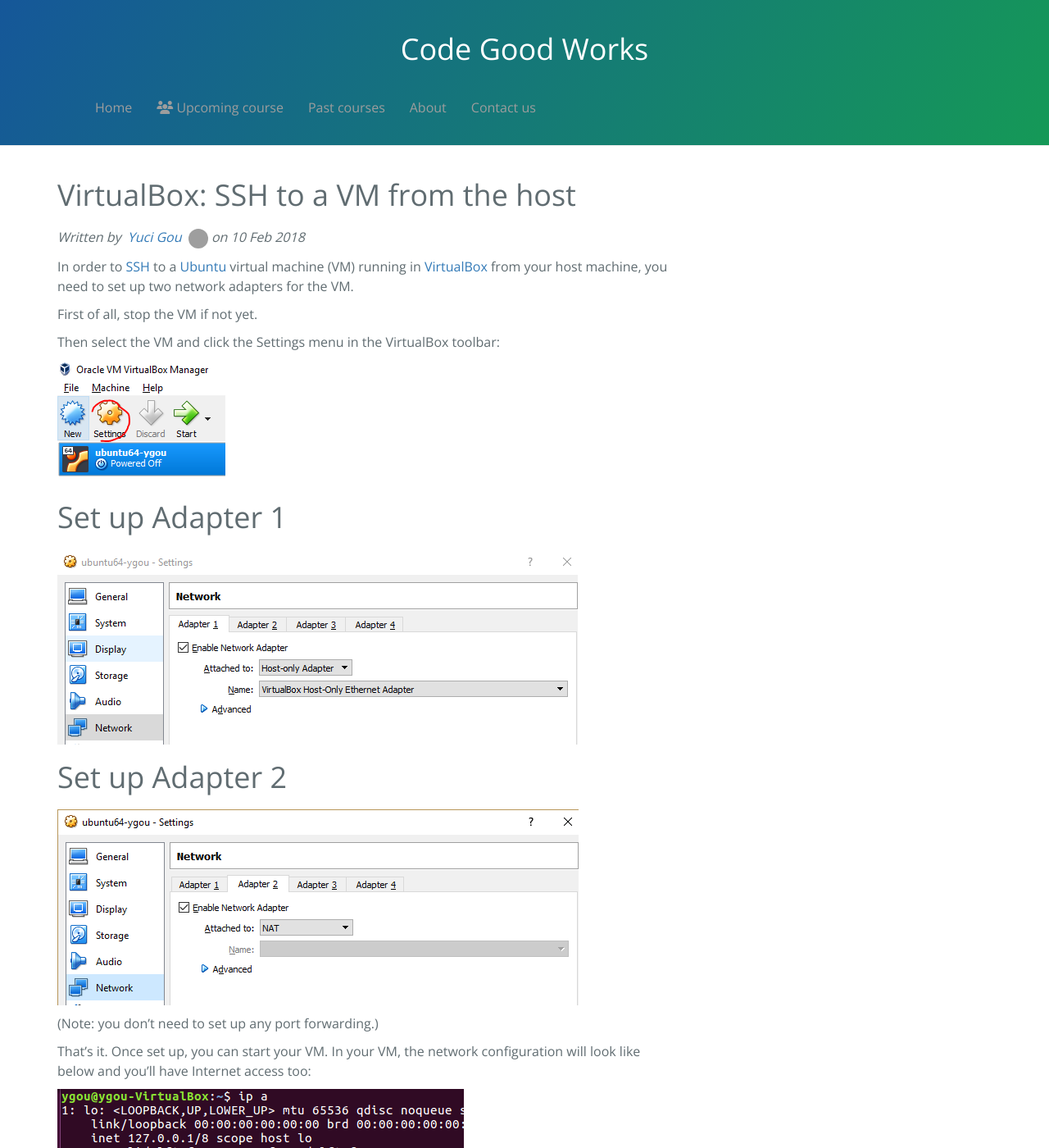
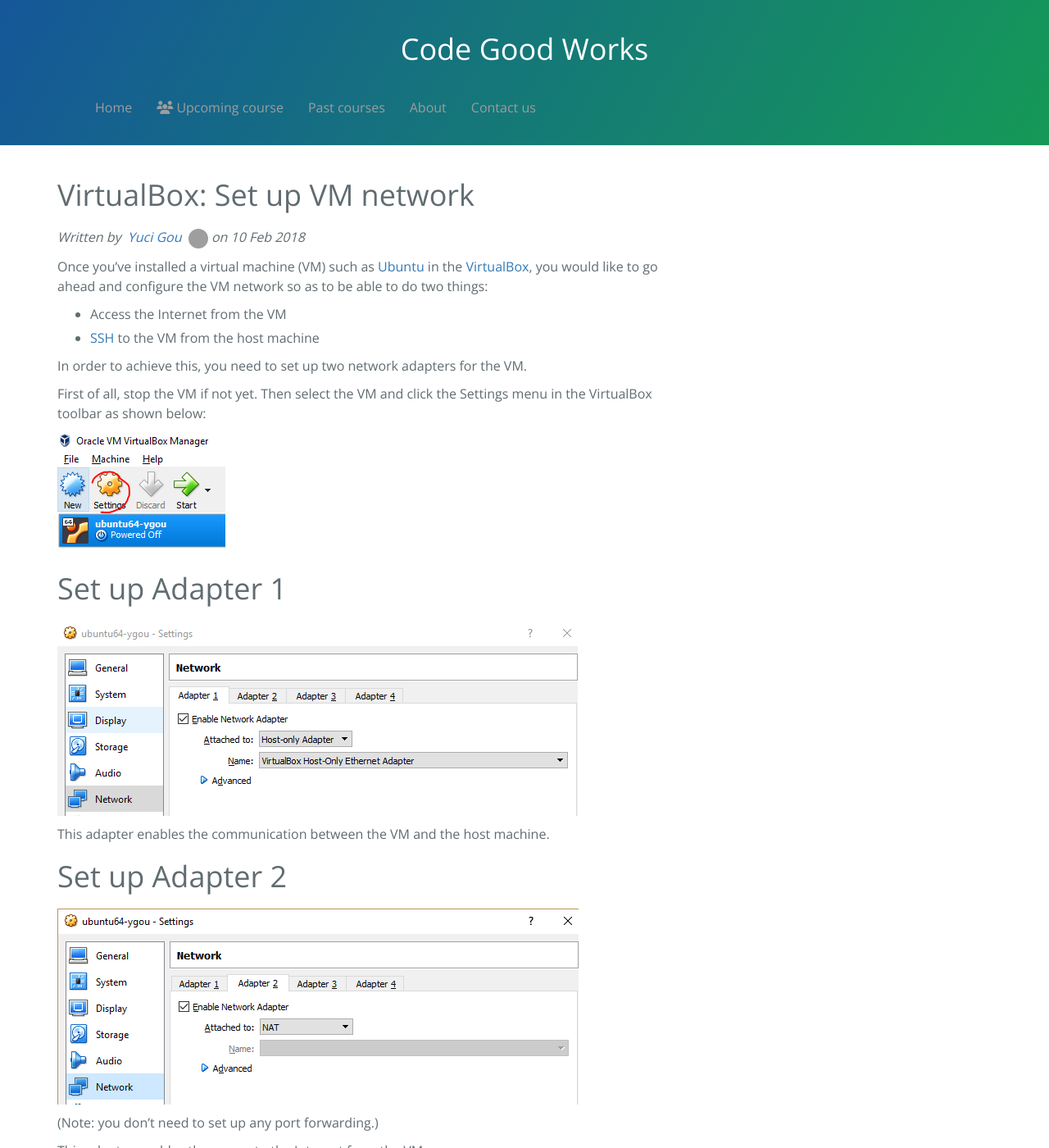
Before and after one commit to yucigou/codegoodworks, a Jekyll site: the page built from _posts/2018-02-10-ssh-to-vm-from-host.md, in a window 1280 px wide and 1400 px high. Shown: the whole window at 82% size. Built offline with Jekyll 4.4.1, drawn with Linux system fonts in a browser that asks for light colours; nearby versions of some CDN libraries; some of the changed text lies outside the part shown; grey boxes are pictures that could not be loaded.

Commit message:
Update blog

```diff
--- a/_posts/2018-02-10-ssh-to-vm-from-host.md
+++ b/_posts/2018-02-10-ssh-to-vm-from-host.md
@@ -1,17 +1,19 @@
 ---
 layout: post
-title:  "VirtualBox: SSH to a VM from the host"
+title:  "VirtualBox: Set up VM network"
 date:   2018-02-10
 categories: virtual_machine
 author: yuci_gou
 excerpt_separator: <!--more-->
 ---
 
-In order to [SSH][1] to a [Ubuntu][2] virtual machine (VM) running in [VirtualBox][3] from your host machine, you need to set up two network adapters for the VM.
+Once you've installed a virtual machine (VM) such as [Ubuntu][1] in the [VirtualBox][2], you would like to go ahead and configure the VM network so as to be able to do two things:
+ - Access the Internet from the VM
+ - [SSH][3] to the VM from the host machine
 
-First of all, stop the VM if not yet.
+In order to achieve this, you need to set up two network adapters for the VM.
 
-Then select the VM and click the Settings menu in the VirtualBox toolbar:
+First of all, stop the VM if not yet. Then select the VM and click the Settings menu in the VirtualBox toolbar as shown below:
 
 <img src="{{ site.baseurl }}/assets/images/2018-02-10/setup.png" class="post" alt="Setup menu">
 
@@ -20,10 +22,14 @@
 # Set up Adapter 1
 <img src="{{ site.baseurl }}/assets/images/2018-02-10/adapter1.png" class="post" alt="Adapter 1">
 
+This adapter enables the communication between the VM and the host machine.
+
 # Set up Adapter 2
 <img src="{{ site.baseurl }}/assets/images/2018-02-10/adapter2.png" class="post" alt="Adapter 2">
 
 (Note: you don't need to set up any port forwarding.)
+
+This adapter enables the access to the Internet from the VM.
 
 That's it. Once set up, you can start your VM. In your VM, the network configuration will look like below and you'll have Internet access too:
 
@@ -39,6 +45,6 @@
  - My Ubuntu version: Ubuntu 16.04.3 LTS
  - My host machine: Windows 10
 
-[1]: https://www.ssh.com/
-[2]: https://www.ubuntu.com/
-[3]: https://www.virtualbox.org/
+[1]: https://www.ubuntu.com/
+[2]: https://www.virtualbox.org/
+[3]: https://www.ssh.com/
```
